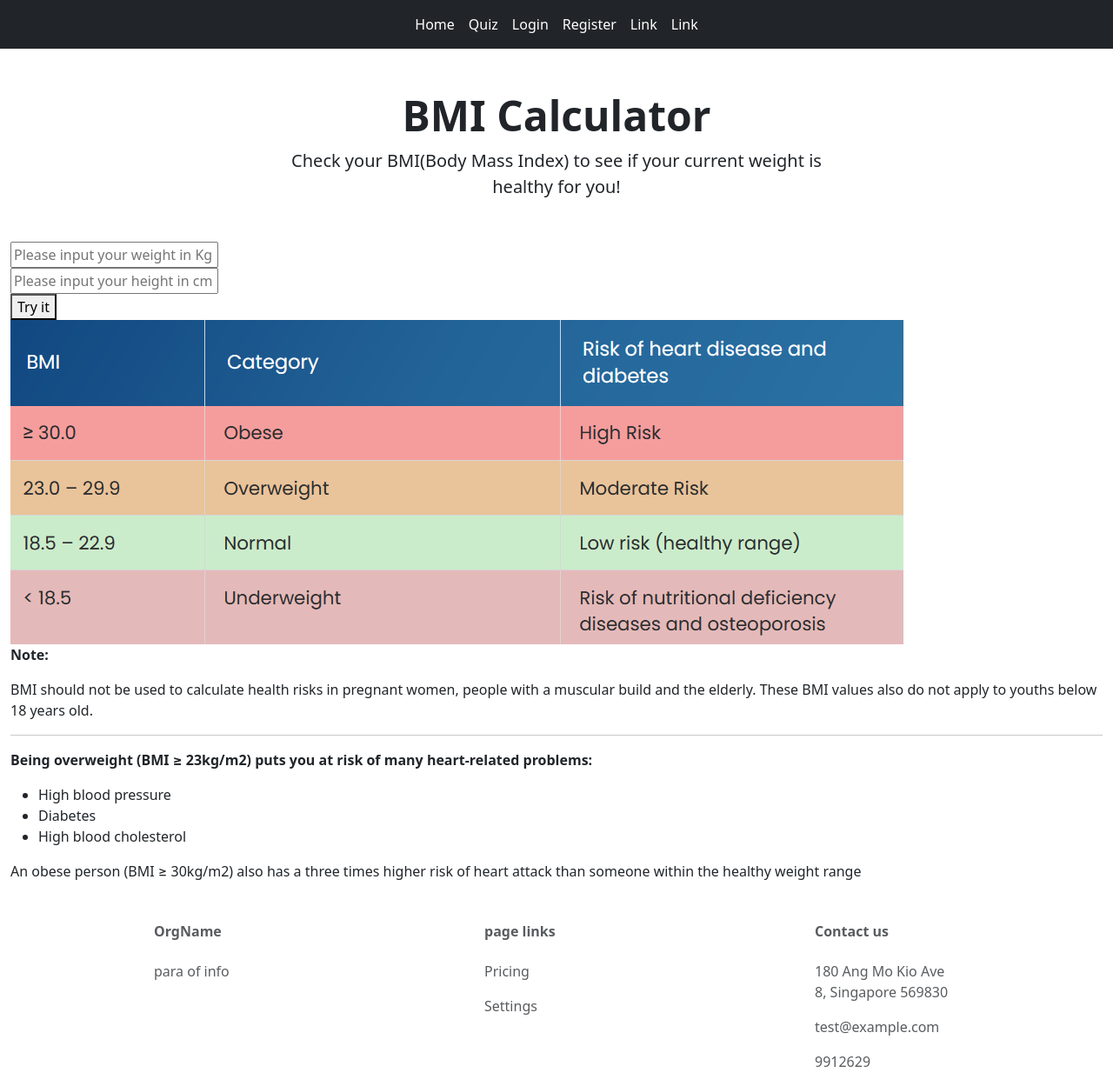
After one commit to ronjohn5on/hackathon2023, a Flask app: page /bmi in a window 1280 px wide. The commit adds this page. Shown: the whole page at 87% size. Run offline with Flask 3, Linux system fonts and the light colour scheme; some libraries are stand-ins or nearby versions.

Commit message:
bmi calculator added

```diff
--- a/__init__.py
+++ b/__init__.py
@@ -7,7 +7,7 @@ from models.users.users import Users
 from sqlalchemy import func, desc
 import random
 import string
-
+from forms import *
 from flask_session import Session
 import bcrypt
 
@@ -37,6 +37,11 @@ def generate_token():
 @app.route('/home')
 def home():
     return render_template('home.html')
+
+@app.route('/bmi')
+def bmiCal():
+    form = bmi()
+    return render_template('bmi.html')
 
 # Account Management
 @app.route('/register', methods=['GET', 'POST'])
--- a/forms.py
+++ b/forms.py
@@ -7,3 +7,7 @@ class Login(Form):
 
 class quiz(Form):
     qn1 = SelectField('please select',choices=[('t1','test1'),('t2','test2'),('t3','test3')], validators=[DataRequired()] )
+
+class bmi(Form):
+    weight = StringField("Input your weight in Kg",[validators.Length(min=1, max=10), validators.DataRequired()])
+    height = StringField("Input your height in cm",[validators.Length(min=1, max=10), validators.DataRequired()])
--- /dev/null
+++ b/templates/bmi.html
@@ -0,0 +1,49 @@
+{% extends "base.html" %} {% block title %}SaveThePlanet - BMI Calculator{% endblock %} {% block content %}
+{% from "includes/_formHelper.html" import render_field %}
+<header>
+    <div class="row justify-content-center">
+        <div class="col-lg-6">
+            <div class="text-center my-5">
+                <h1 class="display-5 fw-bolder mb-2">BMI Calculator</h1>
+                <p class="lead mb-4">Check your BMI(Body Mass Index) to see if your current weight is healthy for you!</p>
+            </div>
+        </div>
+    </div>
+</header>
+
+<form method="POST" action="">
+    <div class="form-group">
+        <input type="text" id="weight" placeholder="Please input your weight in Kg">
+    </div>
+    <div class="form-group">
+        <input type="text" id="height" placeholder="Please input your height in cm">
+    </div>
+    <button onclick="bmiCal()">Try it</button>
+</form>
+
+<img src="/static/img/bmiTable.png">
+<p style="font-weight: bold;">Note:</p>
+<p>BMI should not be used to calculate health risks in pregnant women, people with a muscular build and the elderly. These BMI values also do not apply to youths below 18 years old.</p>
+<hr>
+<p style="font-weight: bold;">Being overweight (BMI ≥ 23kg/m2) puts you at risk of many heart-related problems:</p>
+<ul>
+    <li>High blood pressure</li>
+    <li>Diabetes</li>
+    <li>High blood cholesterol</li>
+</ul>
+<p>An obese person (BMI ≥ 30kg/m2) also has a three times higher risk of heart attack than someone within the healthy weight range</p>
+
+<!-- script to calculate BMI -->
+<script>
+    function bmiCal() {
+        var weight = document.getElementById('weight').value;
+        var height = document.getElementById('height').value;
+        var height = height/100 ;
+        var bmi = weight*height**2;
+
+        alert("Your BMI is "+bmi);
+    }
+
+</script>
+
+{%endblock%}
--- a/templates/home.html
+++ b/templates/home.html
@@ -1,4 +1,4 @@
-{% extends "base.html" %} {% block title %}placeholder - Home{% endblock %} {% block content %}
+{% extends "base.html" %} {% block title %}SaveThePlanet - Home{% endblock %} {% block content %}
 <header>
         <div class="row justify-content-center">
             <div class="col-lg-6">
@@ -15,9 +15,9 @@
         <div class="row">
             <div class="col-md-2 col-lg-2 col-xl-2 mx-auto mb-4">
                 <div class="feature bg-primary bg-gradient text-white rounded-3 mb-3"><i class="bi bi-toggles2"></i></div>
-                <h2 class="h4 fw-bolder">Title</h2>
+                <h2 class="h4 fw-bolder">bmi Calculator</h2>
                 <p>description paragraph</p>
-                <a class="text-decoration-none" href="#!">
+                <a class="text-decoration-none" href="/bmi">
                     link to page
                     <i class="bi bi-arrow-right"></i>
                 </a>
```
Also changed, not shown: static/img/bmiTable.png (added).
